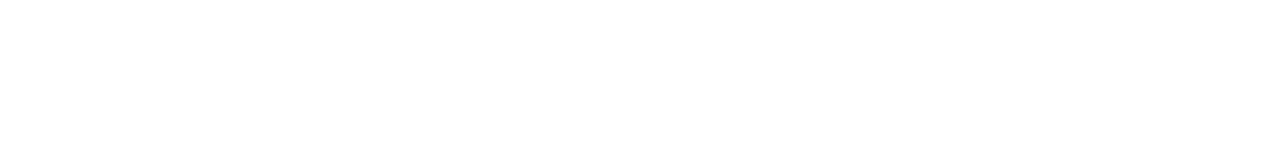
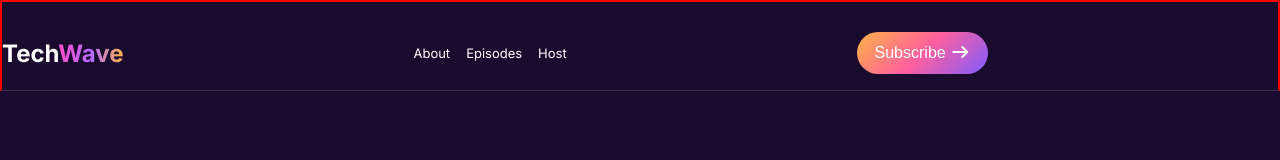
Before and after one commit to Raihan1116/Assignment-2, a plain HTML site: page index.html in a window 1280 px wide. Drawn offline with Linux system fonts and the light colour scheme.

Commit message:
complate nav bar

```diff
--- a/index.html
+++ b/index.html
@@ -4,8 +4,39 @@
     <meta charset="UTF-8">
     <meta name="viewport" content="width=device-width, initial-scale=1.0">
     <title>TeachWave</title>
+    <link rel="stylesheet" href="./styles/style.css">
+    <link rel="preconnect" href="https://fonts.googleapis.com">
+<link rel="preconnect" href="https://fonts.gstatic.com" crossorigin>
+<link href="https://fonts.googleapis.com/css2?family=Inter:ital,opsz,wght@0,14..32,100..900;1,14..32,100..900&display=swap" rel="stylesheet">
+
+<link rel="stylesheet" href="https://cdnjs.cloudflare.com/ajax/libs/font-awesome/7.0.1/css/all.min.css" integrity="sha512-2SwdPD6INVrV/lHTZbO2nodKhrnDdJK9/kg2XD1r9uGqPo1cUbujc+IYdlYdEErWNu69gVcYgdxlmVmzTWnetw==" crossorigin="anonymous" referrerpolicy="no-referrer" />
+
+
 </head>
-<body>
+<body class="inter">
+    <header>
+        <nav>
+                <h1>Tech<span class="wave-text">Wave</span></h1>
+
+            <div class="menu-container">
+                <ul class="menu">
+                    <li><a href="#">About</a></li>
+                    <li><a href="#">Episodes</a></li>
+                    <li><a href="#">Host</a></li>
+                </ul>
+            </div>
+            <div>
+                <button class="primary-btn">Subscribe <i class="fa-solid fa-arrow-right"></i></button>
+            </div>
+            <div>
+                <span class="arrow"><i class="fa-solid fa-bars"></i></span>
+            </div>
+
+        </nav>
+
+
+
+    </header>
 
 </body>
 </html>
--- /dev/null
+++ b/styles/style.css
@@ -0,0 +1,102 @@
+.inter{
+  font-family: "Inter", sans-serif;
+  font-optical-sizing: auto;
+}
+
+*{
+    margin: 0;
+    padding: 0;
+    box-sizing: border-box;
+}
+body{
+    background: #1A0B2E;
+    max-width: 100%;
+}
+
+/* -----Nav----- */
+nav{
+    border: 2px solid red;
+    color: white;
+    margin: 0 auto;
+    padding-top: 30px;
+    padding-bottom: 16px;
+    display: flex;
+    justify-content: space-between;
+    align-items: center;
+    border-bottom: 1px solid #ffffff25;
+}
+nav .wave-text{
+    background: linear-gradient(
+        90deg,
+        #ff4ecd,
+        #b26bff,
+        #ffb347
+    );
+    background-clip: text;
+    color: transparent;
+}
+div .menu{
+    display: flex;
+    list-style: none;
+    gap: 16px;
+    font-size: 13px;
+}
+.menu a{
+    text-decoration: none;
+    color: #ffff;
+}
+nav div .primary-btn {
+    padding: 12px 18px;
+    border: none;
+    border-radius: 50px;
+    background: linear-gradient(135deg,#ffb347, #ff5f9e, #7f5cff);
+    color: #ffff;
+    font-size: 16px;
+    cursor: pointer;
+}
+nav div button:hover{
+    transform: translateY(-2px);
+    box-shadow: 0 12px 30px rgba(255,95,158,0.5);
+}
+.arrow{
+    display: none;
+}
+
+
+
+
+
+
+
+
+
+
+
+
+
+
+
+
+
+
+
+
+
+/* -----Responsive----- */
+@media screen and (max-width:576px) {
+    .menu-container, button {
+        display: none;
+    }
+    .arrow{
+        display: inline;
+    }
+    nav h1{
+        width: 137px;
+        height: 20px;
+    }
+    nav{
+        margin: 0 16px;
+    }
+
+
+}
```
